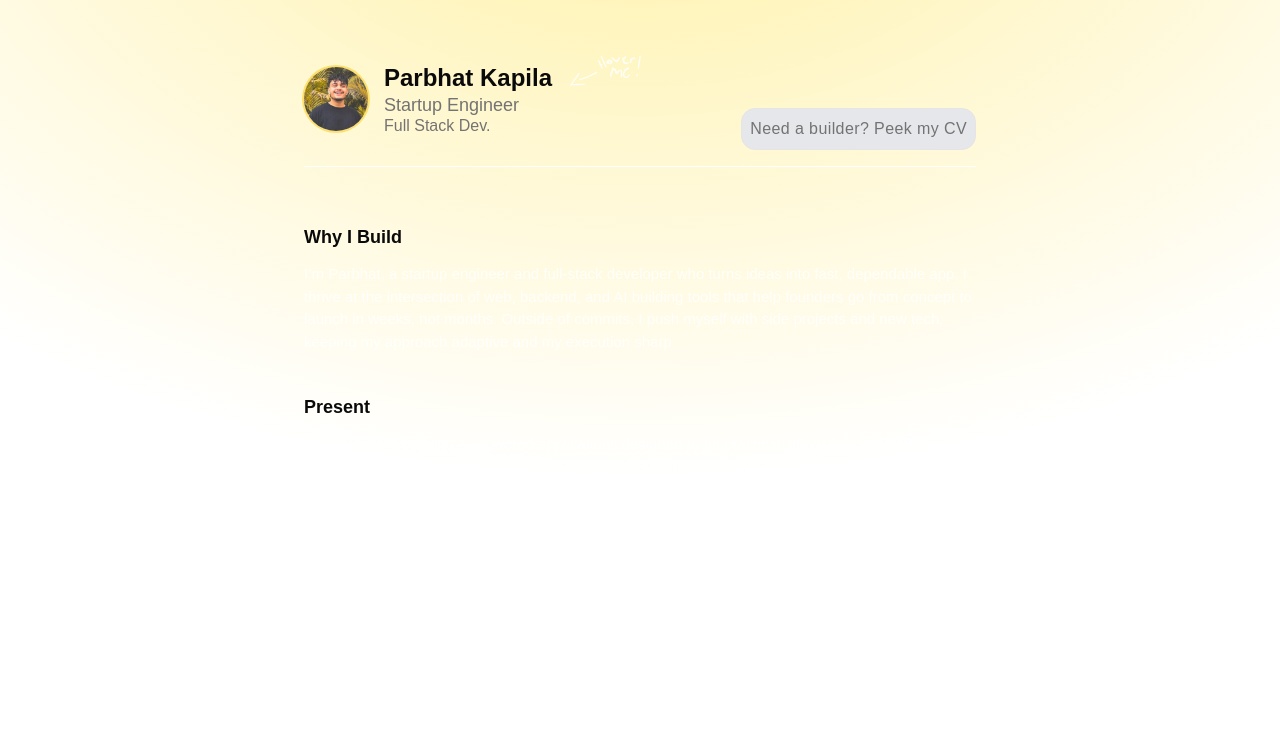
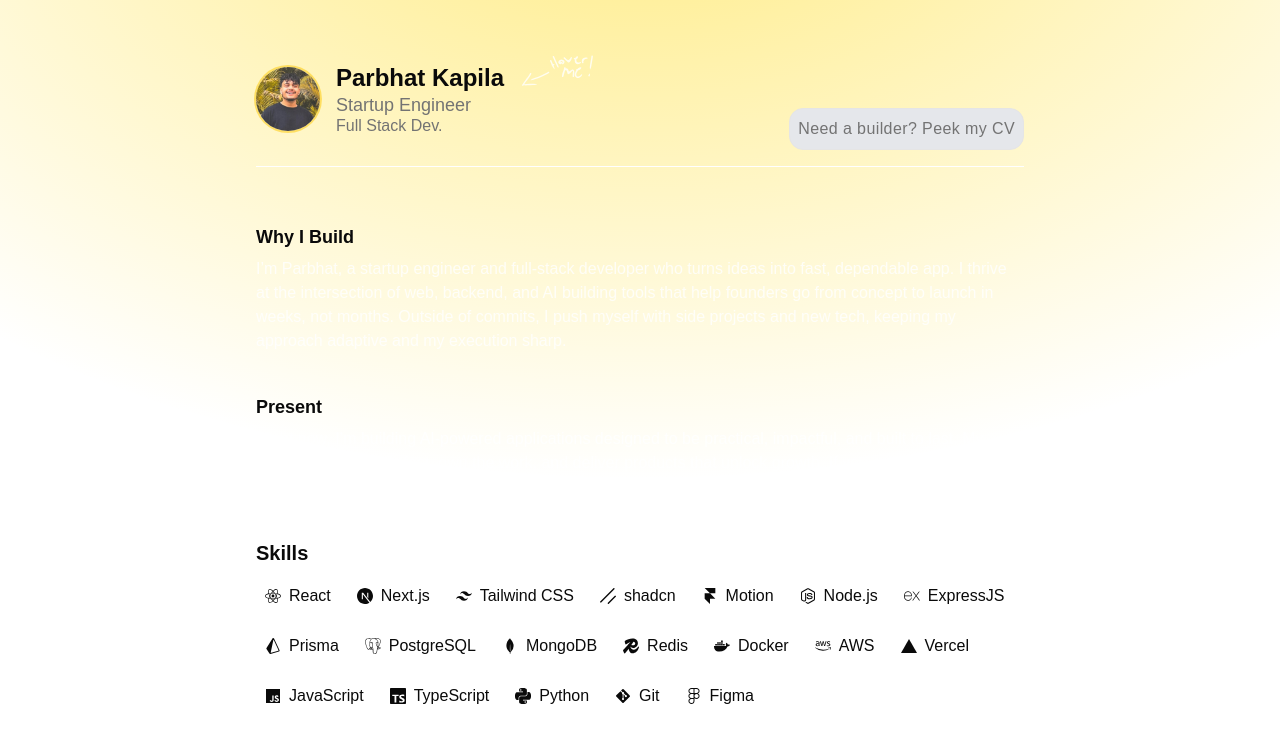
Before and after one commit to parbhatkapila4/portfolio, a Next.js app: page / in a window 1280 px wide. Shown: the top 742 px of the page. Built offline with nearby package versions, Linux system fonts and the light colour scheme.

Commit message:
Tech Stack

```diff
--- a/src/app/layout.tsx
+++ b/src/app/layout.tsx
@@ -39,8 +39,8 @@ export default function RootLayout({
           enableSystem
           disableTransitionOnChange
         >
-          <div className="absolute top-0 z-[-2] h-screen w-screen bg-background bg-[radial-gradient(ellipse_80%_80%_at_50%_-20%,rgba(255,215,0,0.35),rgba(0,0,0,0))]"></div>
-          <main className="max-w-2xl  mx-auto py-24 pt-12">
+          <div className="absolute top-0 z-[-2] h-screen w-screen bg-background bg-[radial-gradient(ellipse_80%_80%_at_50%_-20%,rgba(255,215,0,0.5),rgba(0,0,0,0))]"></div>
+          <main className="max-w-3xl  mx-auto py-24 pt-12">
             {children}
           </main>
         </ThemeProvider>
--- a/src/app/page.tsx
+++ b/src/app/page.tsx
@@ -1,11 +1,13 @@
 import About from "@/components/About";
 import Header from "@/components/Header";
+import Skills from "@/components/Skills";
 
 export default function Home() {
   return (
     <>
     <Header/>
     <About />
+    <Skills/>
     </>
   );
 }
--- a/src/components/About.tsx
+++ b/src/components/About.tsx
@@ -5,8 +5,8 @@ const About = () => {
     <>
       <section className="mt-14">
         <h2 className="text-lg font-semibold flex items-center">Why I Build</h2>
-        <p className="text-[15px] text-white/80 mt-3">
-          {`I’m Parbhat, a startup engineer and full-stack developer who turns ideas into fast, dependable app. I thrive at the intersection of web, backend, and AI building tools that help founders go from concept to launch in weeks, not months. Outside of commits, I push myself with side projects and new tech, keeping my approach adaptive and my execution sharp`}
+        <p className="text-[16px] text-white/80 mt-1.5">
+          {`I’m Parbhat, a startup engineer and full-stack developer who turns ideas into fast, dependable app. I thrive at the intersection of web, backend, and AI building tools that help founders go from concept to launch in weeks, not months. Outside of commits, I push myself with side projects and new tech, keeping my approach adaptive and my execution sharp.`}
         </p>
       </section>
       <Present />
@@ -20,7 +20,7 @@ const Present = () => {
   return (
     <section className="mt-10">
       <h2 className="text-lg flex items-center font-semibold ">Present{""}</h2>
-      <p className="text-[15px] mt-3 text-white/80">
+      <p className="text-[16px] mt-1.5 text-white/80">
         {`
         Right now, I’m building AI-powered applications designed to be practical, impactful, and built to last. My focus is simple: ship fast, own the work, and deliver products that unlock growth. If you are a founder looking for someone who can take an idea from zero to live without hand-holding, let’s talk.`}
       </p>
--- a/src/components/Skills.tsx
+++ b/src/components/Skills.tsx
@@ -0,0 +1,85 @@
+"use client";
+
+import React from "react";
+import { motion } from "motion/react";
+
+import { FaJs } from "react-icons/fa";
+import { FaAws, FaDocker, FaGitAlt, FaNodeJs, FaReact } from "react-icons/fa6";
+import {
+  SiExpress,
+  SiFigma,
+  SiFramer,
+  SiMongodb,
+  SiNextdotjs,
+  SiPostgresql,
+  SiPrisma,
+  SiPython,
+  SiRedis,
+  SiShadcnui,
+  SiTailwindcss,
+  SiTypescript,
+  SiVercel,
+} from "react-icons/si";
+
+const skills = [
+  { name: "React", icon: <FaReact /> },
+  { name: "Next.js", icon: <SiNextdotjs /> },
+  { name: "Tailwind CSS", icon: <SiTailwindcss /> },
+  { name: "shadcn", icon: <SiShadcnui /> },
+  { name: "Motion", icon: <SiFramer /> },
+  { name: "Node.js", icon: <FaNodeJs /> },
+  { name: "ExpressJS", icon: <SiExpress /> },
+  { name: "Prisma", icon: <SiPrisma /> },
+  { name: "PostgreSQL", icon: <SiPostgresql /> },
+  { name: "MongoDB", icon: <SiMongodb /> },
+  { name: "Redis", icon: <SiRedis /> },
+  { name: "Docker", icon: <FaDocker /> },
+  { name: "AWS", icon: <FaAws /> },
+  { name: "Vercel", icon: <SiVercel /> },
+  { name: "JavaScript", icon: <FaJs /> },
+  { name: "TypeScript", icon: <SiTypescript /> },
+  { name: "Python", icon: <SiPython /> },
+  { name: "Git", icon: <FaGitAlt /> },
+  { name: "Figma", icon: <SiFigma /> },
+];
+
+const Skills = () => {
+  return (
+    <section className="mt-10">
+      <motion.h1 className="text-xl font-bold">Skills</motion.h1>
+      <motion.div className="flex flex-wrap gap-2 mt-2">
+        {skills.map((skill, index) => (
+          <motion.div
+            key={`Parbhat-tech-stack-${index}`}
+            className="flex items-center gap-2 border border-white/10 rounded-md p-2 cursor-pointer hover:bg-white/10 transition-colors"
+            whileHover={{
+              scale: 1.08,
+              y: -3,
+              boxShadow: "0 10px 25px rgba(0, 0 , 0, 0.2)",
+              borderColor: "##FFD70080",
+            }}
+          >
+            <motion.div
+              whileHover={{
+                rotate: 360,
+                scale: 1.2,
+                color: "#FFD70080",
+              }}
+              transition={{ duration: 0.6 }}
+            >
+              {skill.icon}
+            </motion.div>
+            <motion.span
+              whileHover={{ color: "#FFD70080" }}
+              transition={{ duration: 0.2 }}
+            >
+              {skill.name}
+            </motion.span>
+          </motion.div>
+        ))}
+      </motion.div>
+    </section>
+  );
+};
+
+export default Skills;
```
